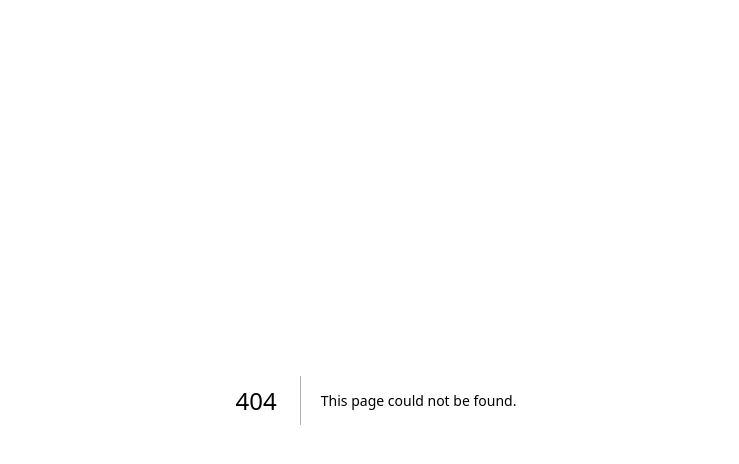
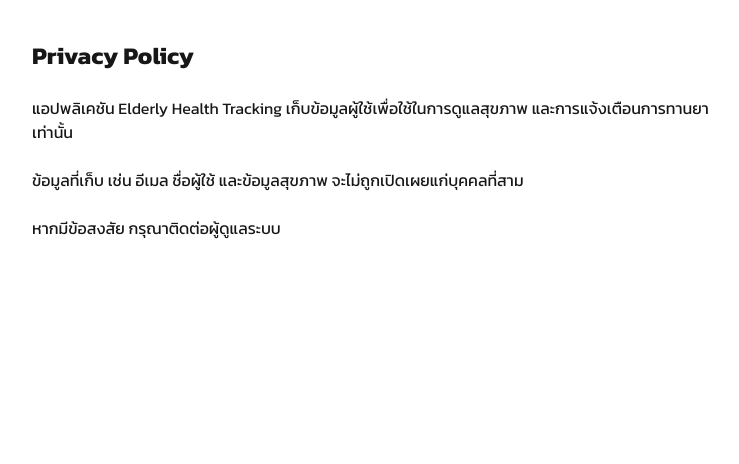
Before and after one commit to JoJoe2004/elderly-health-tracking-frontend, a Next.js app: page /privacy in a window 1280 px wide. Before the commit this address had no page. Shown: the top 464 px of the page, without its empty margins (264-1003 px from the left). Built offline with nearby package versions, Linux system fonts and the light colour scheme.

Commit message:
add privacy & terms for LINE publish

```diff
--- /dev/null
+++ b/app/privacy/page.tsx
@@ -0,0 +1,20 @@
+export default function Privacy() {
+  return (
+    <main className="max-w-3xl mx-auto p-10 space-y-6">
+      <h1 className="text-2xl font-bold">Privacy Policy</h1>
+
+      <p>
+        แอปพลิเคชัน Elderly Health Tracking เก็บข้อมูลผู้ใช้เพื่อใช้ในการดูแลสุขภาพ
+        และการแจ้งเตือนการทานยาเท่านั้น
+      </p>
+
+      <p>
+        ข้อมูลที่เก็บ เช่น อีเมล ชื่อผู้ใช้ และข้อมูลสุขภาพ จะไม่ถูกเปิดเผยแก่บุคคลที่สาม
+      </p>
+
+      <p>
+        หากมีข้อสงสัย กรุณาติดต่อผู้ดูแลระบบ
+      </p>
+    </main>
+  );
+}
--- /dev/null
+++ b/app/terms/page.tsx
@@ -0,0 +1,19 @@
+export default function Terms() {
+  return (
+    <main className="max-w-3xl mx-auto p-10 space-y-6">
+      <h1 className="text-2xl font-bold">Terms of Service</h1>
+
+      <p>
+        ผู้ใช้ตกลงใช้งานระบบเพื่อวัตถุประสงค์ในการดูแลสุขภาพเท่านั้น
+      </p>
+
+      <p>
+        ทางผู้พัฒนาไม่รับผิดชอบต่อความเสียหายที่เกิดจากการใช้ข้อมูลผิดวัตถุประสงค์
+      </p>
+
+      <p>
+        การใช้งานระบบถือว่าผู้ใช้ยอมรับเงื่อนไขทั้งหมด
+      </p>
+    </main>
+  );
+}
```
